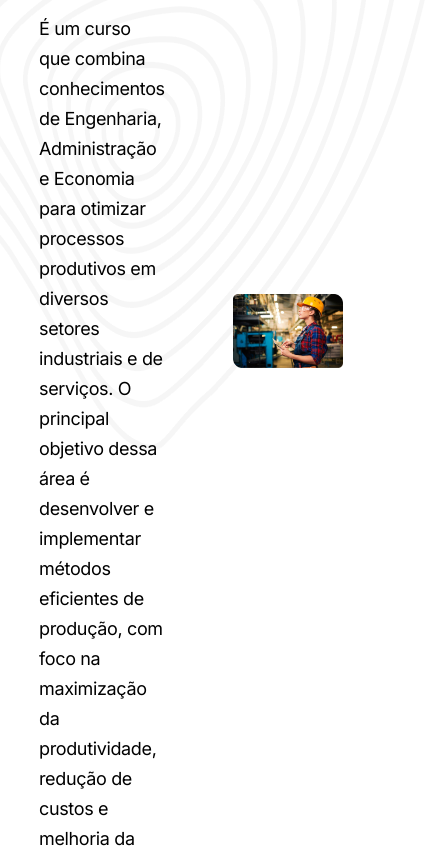
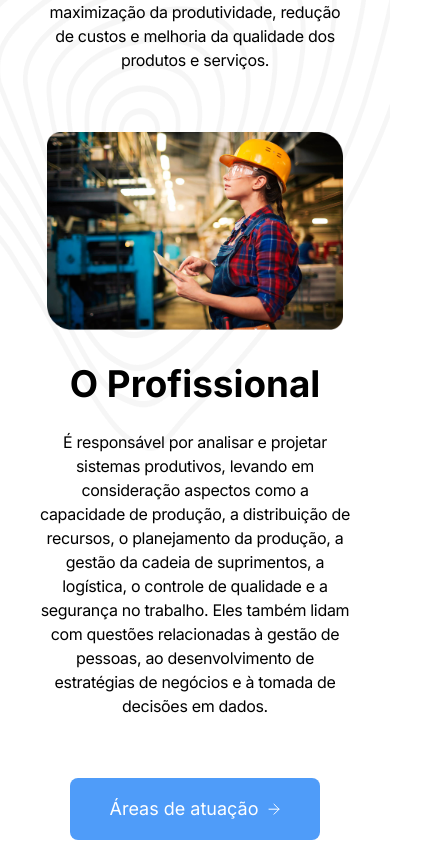
Before and after one commit to mph7/engprod, a React (Vite) app: page / in a window 390 px wide. Shown: the part 1344-2192 px from the top of the page, 442 px wide, since content can reach past the window. Built offline with nearby package versions, Linux system fonts and the light colour scheme.

Commit message:
feat: make what is section responsive

```diff
--- a/src/components/DividedTextImage/DividedTextImage.css
+++ b/src/components/DividedTextImage/DividedTextImage.css
@@ -1,12 +1,16 @@
 .divided-text-image {
     align-items: center;
+    box-sizing: border-box;
     display: flex;
     flex-direction: row;
     gap: 60px;
     justify-content: center;
+    margin: 8% auto;
     width: 80%;
-    margin: 8% auto;
-    box-sizing: border-box;
+}
+
+.left-divided-image {
+    flex-direction: row-reverse;
 }
 
 .text-content {
@@ -14,28 +18,66 @@
 }
 
 .divided-h1 {
+    font-size: 3.5rem;
     margin-bottom: 24px;
-    font-size: 3.5rem
 }
 
 .divided-p {
     font-size: 18px;
     font-weight: 400;
+    letter-spacing: -0.02em;
     line-height: 30px;
-    letter-spacing: -0.02em;
     text-align: left;
 
 }
 
 .image-content {
+    align-content: center;
+    display: flex;
+    flex: 50%;
     width: 50%;
-    flex: 50%;
-    display: flex;
-    align-content: center;
 }
 
 .divided-image {
+    height: 120%;
     object-fit: cover;
-    height: 120%;
     padding: 0 2vw;
 }
+
+@media only screen and (max-width: 768px) {
+    .divided-text-image {
+        flex-direction: column;
+        text-align: center;
+    }
+
+    .text-content {
+        width: 100%;
+    }
+
+    .text-content .button {
+        margin: 60px auto 0;
+
+    }
+
+    .divided-p {
+        text-align: center;
+
+    }
+
+    .image-content {
+        width: 100%;
+    }
+}
+
+@media only screen and (max-width: 426px) {
+    .divided-h1 {
+        font-size: 2.3rem
+    }
+    .divided-p {
+        font-size: 16px;
+        line-height: 24px;
+    }
+}
+
+@media only screen and (max-width: 320px) {
+}
--- a/src/components/DividedTextImage/DividedTextImage.jsx
+++ b/src/components/DividedTextImage/DividedTextImage.jsx
@@ -2,18 +2,15 @@ import React from 'react';
 import './DividedTextImage.css';
 
 const DividedTextImage = ({ isImgLeft, p, h1, imageSrc, button }) => {
-  return ( <div className="divided-text-image">
-    {isImgLeft && <div className="image-content">
-      <img src={imageSrc} alt="" className="divided-image"/>
-    </div>}
+  return ( <div className={`divided-text-image ${isImgLeft ? 'left-divided-image' : ''}`}>
     <div className="text-content">
       <h1 className="divided-h1">{h1}</h1>
       <p className="divided-p">{p}</p>
-      {button &&  button }
+      {button && button}
     </div>
-    {!isImgLeft && <div className="image-content">
+    <div className="image-content">
       <img src={imageSrc} alt="" className="divided-image"/>
-    </div>}
+    </div>
 
   </div> );
 };
--- a/src/container/WhatIs/WhatIs.css
+++ b/src/container/WhatIs/WhatIs.css
@@ -2,4 +2,5 @@
     position: absolute;
     opacity: 0.8;
     z-index: -1;
+    max-width: 100%;
 }
```
